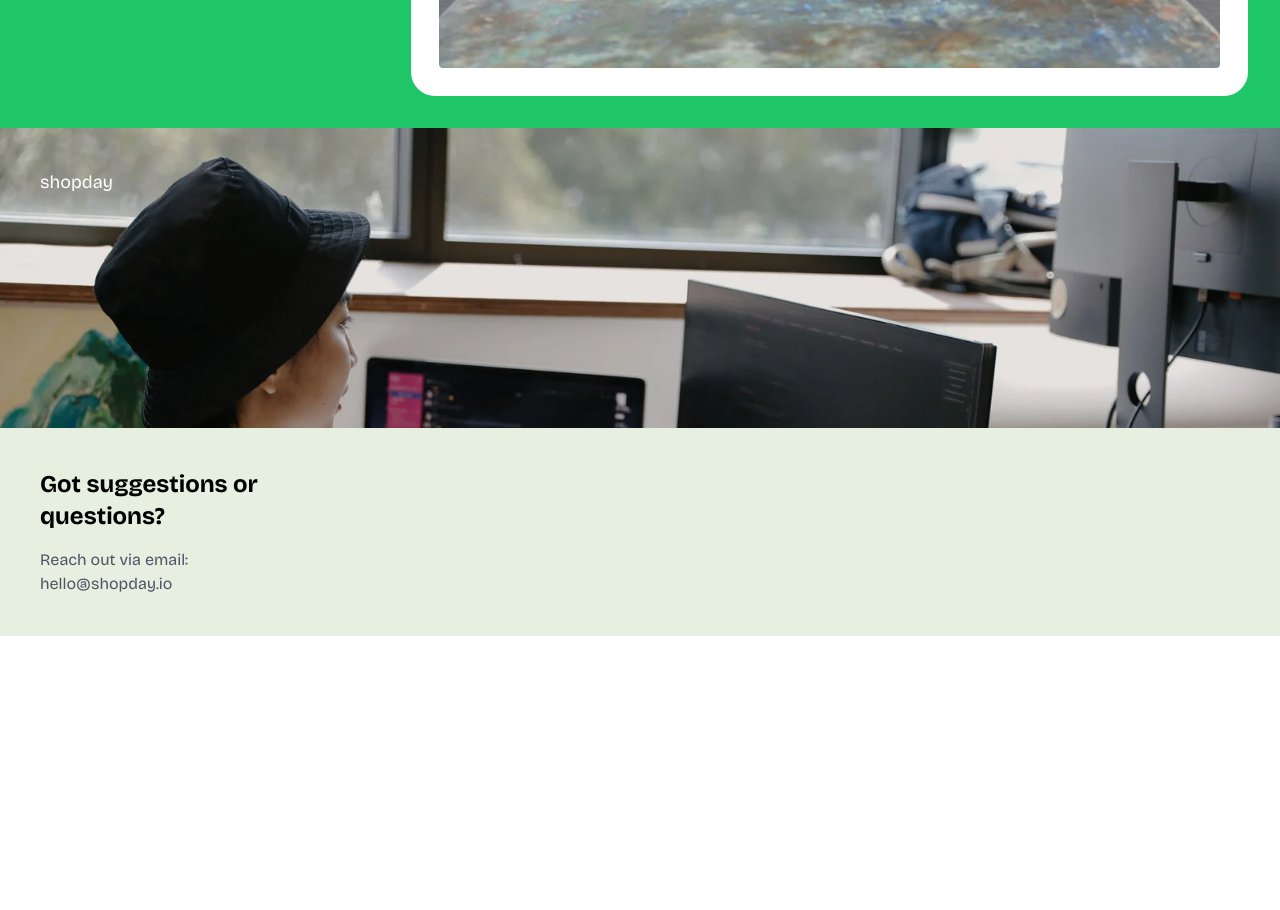
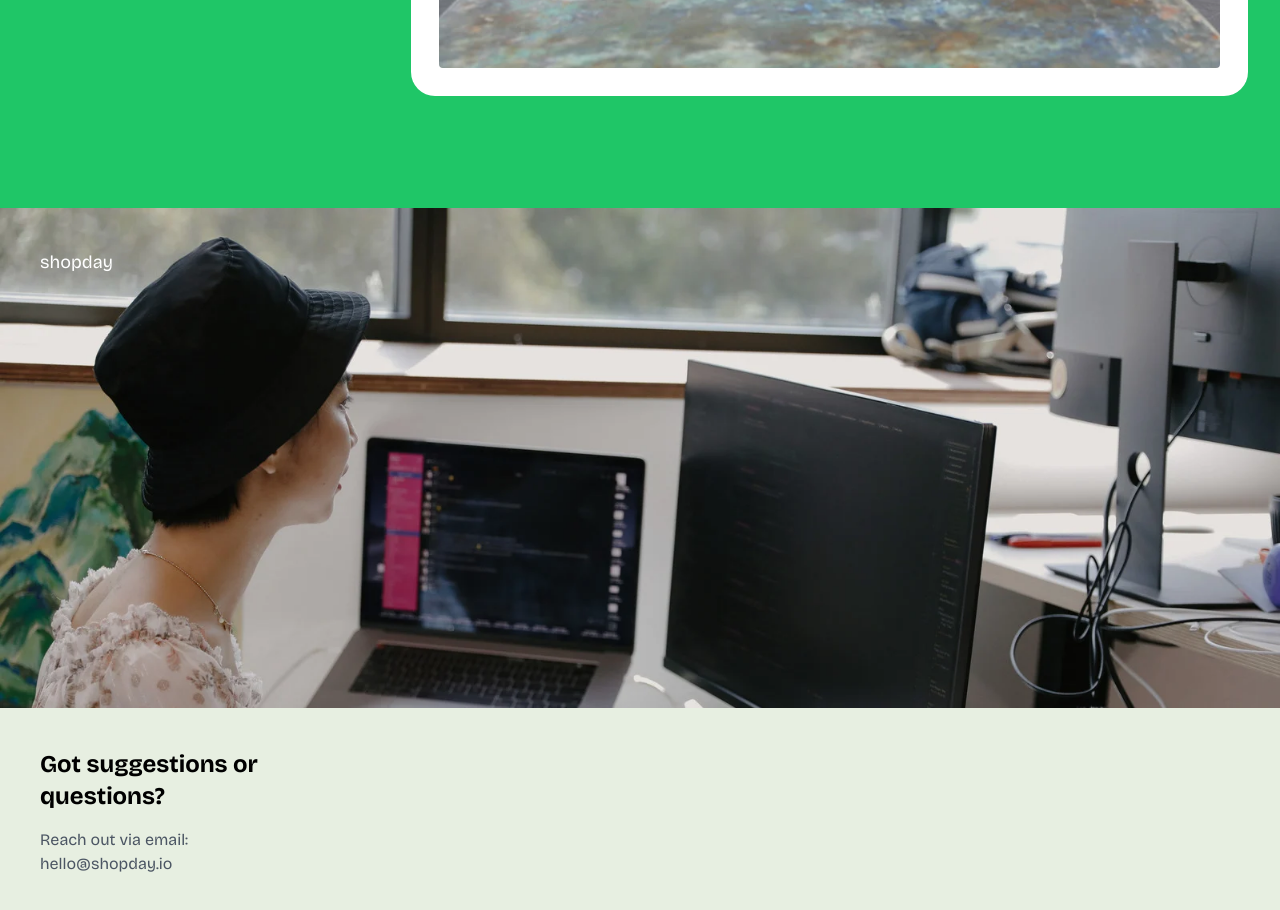
Before and after one commit to shopday/web-app, a React (Vite) app: page / in a window 1280 px wide. Shown: the part 560-1470 px from the top of the page. Before the commit the page ends 1196 px from the top, so only its background shows below. Built offline with nearby package versions, Linux system fonts and the light colour scheme.

Commit message:
adding file

```diff
--- a/src/layout/Footer.jsx
+++ b/src/layout/Footer.jsx
@@ -1,8 +1,8 @@
 const Footer = () => {
   return (
-    <footer className="relative">
+    <footer className="relative mx-auto max-w-7xl mt-20">
       <h3 className="absolute top-10 left-10 text-white text-lg">shopday</h3>
-      <div className="max-h-[300px] overflow-hidden">
+      <div className="max-h-[300px] md:max-h-[500px] overflow-hidden">
         <img src="./images/footer.jpg" alt="shopday footer" />
       </div>
       <div className="bg-brand-BG p-10">
--- a/src/layout/Header.jsx
+++ b/src/layout/Header.jsx
@@ -1,6 +1,6 @@
 const Header = () => {
   return (
-    <header className="">
+    <header className="mx-auto max-w-7xl">
       <nav
         className="mx-auto flex max-w-7xl items-center justify-between p-6 lg:px-8"
         aria-label="Global"
--- a/src/layout/homepage/HeroTop.jsx
+++ b/src/layout/homepage/HeroTop.jsx
@@ -4,7 +4,7 @@ const HeroTop = () => {
   const { t } = useTranslation();
 
   return (
-    <div className="container mx-auto p-8 pt-0 flex items-center flex-col flex-col-reverse md:flex-row">
+    <div className="container mx-auto max-w-7xl p-8 pt-0 flex items-center flex-col flex-col-reverse md:flex-row">
       <div className="flex flex-col justify-between h-full gap-5">
         <h2 className="text-6xl text-white mt-10">{t("hero.passion")}</h2>
 
```
